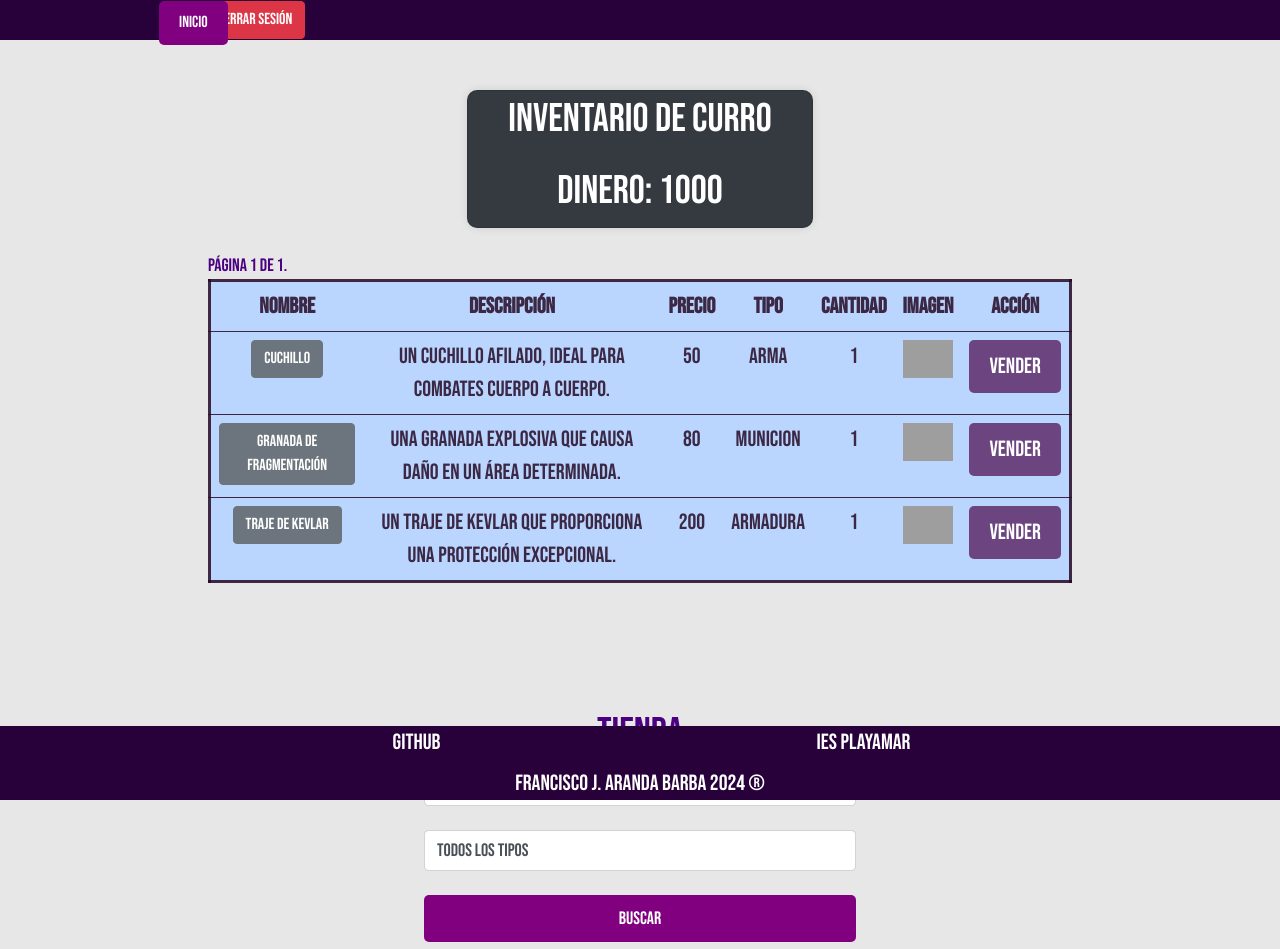
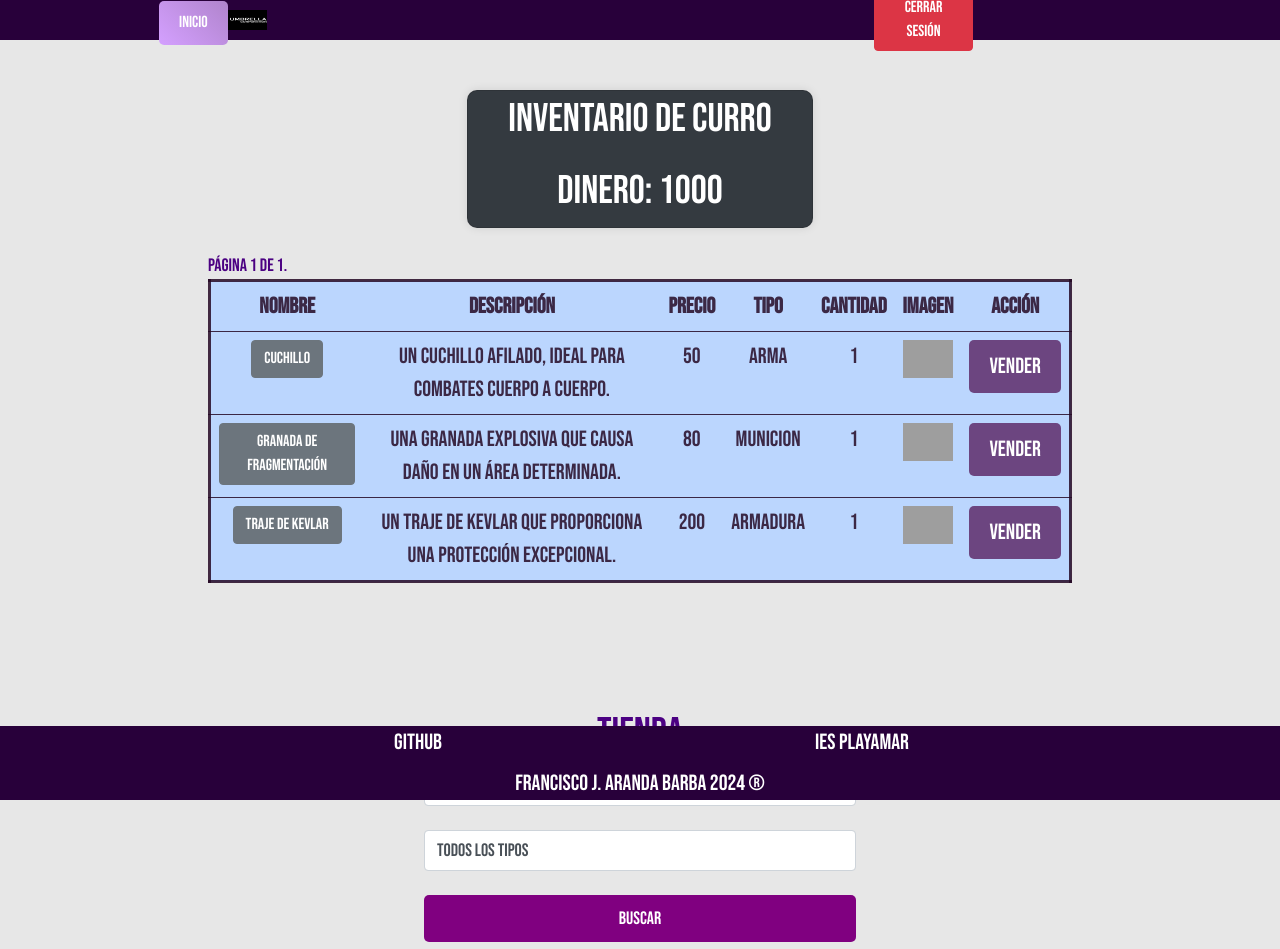
Before and after one commit to FJAB1992/TFG_PS, a Django app: page /tienda/ in a window 1280 px wide. Shown: the top 949 px of the page. Run offline with Django 5.2, Linux system fonts and the light colour scheme; a user stored in the database is signed in; data comes from the database, SQL or seed files in the repository; some libraries are stand-ins or nearby versions; grey boxes are pictures that could not be loaded.

Commit message:
position_0049

```diff
--- a/tfg_ps_app/static/css/tienda.css
+++ b/tfg_ps_app/static/css/tienda.css
@@ -76,20 +76,17 @@ h1 {
 
 #volver-button {
     display: inline-block;
-    width: auto;
-    height: auto;
-    padding: 10px 20px;
     font-size: 16px;
     border: none;
     border-radius: 5px;
-    background-color: #800080;
+    background: linear-gradient(45deg, #d4a0ff, #b084cc);
     color: #fff;
     cursor: pointer;
     transition: background-color 0.2s ease;
 }
 
 #volver-button:hover {
-    background-color: #4b0082;
+    background: linear-gradient(45deg, #b084cc, #d4a0ff);
 }
 
 
--- a/tfg_ps_app/templates/base_tfg.html
+++ b/tfg_ps_app/templates/base_tfg.html
@@ -44,13 +44,6 @@
         .container {
             max-width: 1140px;
             margin: 0 auto;
-        }
-
-        .row {
-            display: flex;
-            flex-wrap: wrap;
-            margin-right: -15px;
-            margin-left: -15px;
         }
 
         .btn-primary {
--- a/tfg_ps_app/templates/inicio.html
+++ b/tfg_ps_app/templates/inicio.html
@@ -8,14 +8,14 @@
     <header class="relative-top text-white">
         <div class="container">
             <div class="row justify-content-between align-items-center">
-                <div class="col-lg-4 text-left">
+                <div class="col-lg-3 text-left">
                     <img src="../static/img/umb.png" style="max-width: 30%; max-height: 20%; margin-top: 2px;">
                 </div>
                 {% if user.is_authenticated %}
-                    <div class="col-lg-4 text-center">
+                    <div class="col-lg-6 text-center">
                         <a href="{% url 'tfg_ps_app:tienda' %}" class="btn tienda-btn">Tienda</a>
                     </div>
-                    <div class="col-lg-4 text-end">
+                    <div class="col-lg-3 text-end">
                         <form action="{% url 'tfg_ps_app:logout' %}" method="post" class="d-inline">
                             {% csrf_token %}
                             <button id="logout-button" type="submit" class="btn btn-danger">Cerrar sesión</button>
--- a/tfg_ps_app/templates/login.html
+++ b/tfg_ps_app/templates/login.html
@@ -9,11 +9,14 @@
     <header class="relative-top text-white">
         <div class="container">
             <div class="row justify-content-between align-items-center">
+                <div class="col-lg-3 text-left">
+                    <img src="../static/img/umb.png" style="max-width: 30%; max-height: 20%; margin-top: 2px;">
+                </div>
                 {% if user.is_authenticated %}
                     <div class="col-lg-6 text-center">
                         <a href="{% url 'tfg_ps_app:tienda' %}" class="btn tienda-btn">Tienda</a>
                     </div>
-                    <div class="col-lg-6 text-end">
+                    <div class="col-lg-3 text-end">
                         <form action="{% url 'tfg_ps_app:logout' %}" method="post" class="d-inline">
                             {% csrf_token %}
                             <button id="logout-button" type="submit" class="btn btn-danger">Cerrar sesión</button>
--- a/tfg_ps_app/templates/signup.html
+++ b/tfg_ps_app/templates/signup.html
@@ -11,11 +11,14 @@
     <header class="relative-top text-white">
         <div class="container">
             <div class="row justify-content-between align-items-center">
+                <div class="col-lg-3 text-left">
+                    <img src="../static/img/umb.png" style="max-width: 30%; max-height: 20%; margin-top: 2px;">
+                </div>
                 {% if user.is_authenticated %}
                     <div class="col-lg-6 text-center">
                         <a href="{% url 'tfg_ps_app:tienda' %}" class="btn tienda-btn">Tienda</a>
                     </div>
-                    <div class="col-lg-6 text-end">
+                    <div class="col-lg-3 text-end">
                         <form action="{% url 'tfg_ps_app:logout' %}" method="post" class="d-inline">
                             {% csrf_token %}
                             <button id="logout-button" type="submit" class="btn btn-danger">Cerrar sesión</button>
--- a/tfg_ps_app/templates/tienda.html
+++ b/tfg_ps_app/templates/tienda.html
@@ -10,11 +10,14 @@
     <header class="relative-top text-white">
         <div class="container">
             <div class="row justify-content-between align-items-center">
+                <div class="col-lg-3 text-left">
+                    <img src="../static/img/umb.png" style="max-width: 30%; max-height: 20%; margin-top: 2px;">
+                </div>
                 {% if user.is_authenticated %}
-                    <div class="text-end">
+                    <div class="col-lg-3 text-end">
                         <form action="{% url 'tfg_ps_app:logout' %}" method="post" class="d-inline">
                             {% csrf_token %}
-                            <button id="logout-button" type="submit" class="btn btn-danger">Cerrar sesión</button>
+                            <button id="logout-button" type="submit" class="col-lg-6 btn btn-danger">Cerrar sesión</button>
                         </form>
                     </div>
                 {% endif %}
```
Also changed, not shown: tfg_ps_app/static/css/login.css (+2 -5 lines).
